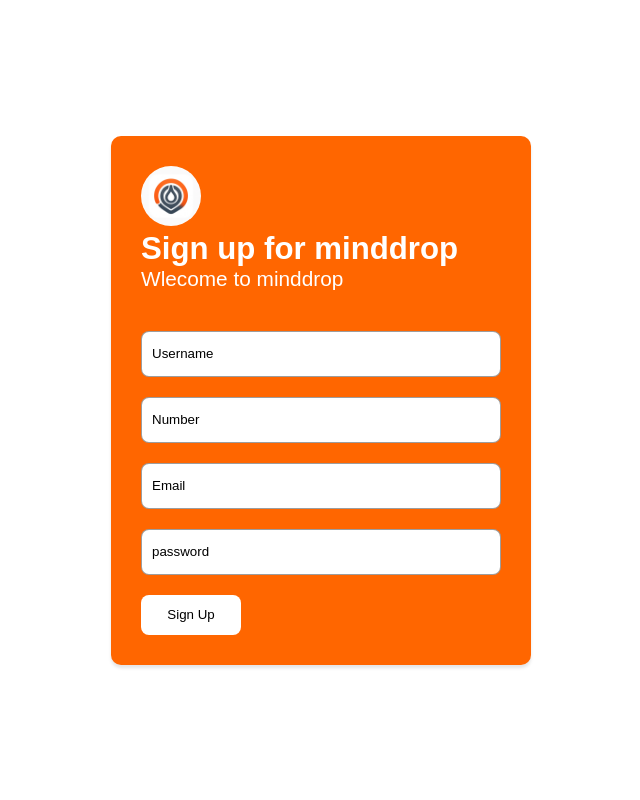
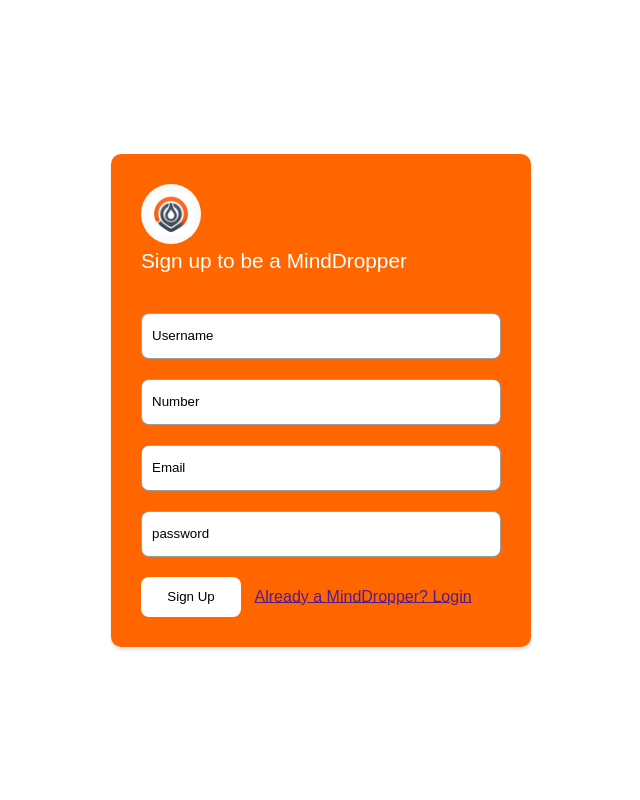
Before and after one commit to ByteVit/MindDrop, a Flask app: page /signup in a window 1280 px wide. Shown: the whole page, without its empty margins (319-959 px from the left). Run offline with Flask 3, Linux system fonts and the light colour scheme.

Commit message:
Add new features to the sign up which includes a clean and more precise welcome message, a clean UI/UX and a login navigator link tag for user who already have an account

```diff
--- a/templates/signup.html
+++ b/templates/signup.html
@@ -13,8 +13,7 @@
         <div class="signup-content">
             <div class="signup-content-text">
                 <img src="{{url_for('static',filename='assets/images/logo.webp')}}" alt="MindDrop Logo">
-                <h1>Sign up for minddrop</h1>
-                <p>Wlecome to minddrop</p>
+                <p>Sign up to be a <span class="minddropper">MindDropper</span></p>
             </div>
             <form action="">
                 <div class="signup-content-box-input">
@@ -32,6 +31,7 @@
                     </div>
                 </div>
                 <button class="signup-btn">Sign Up</button>
+                <a href="">Already a <span class="minddropper">MindDropper</span>? Login</a>
             </form>
         </div>
     </section>
```
